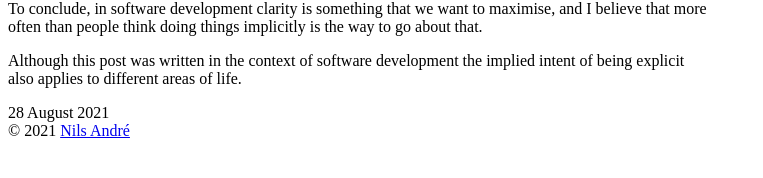
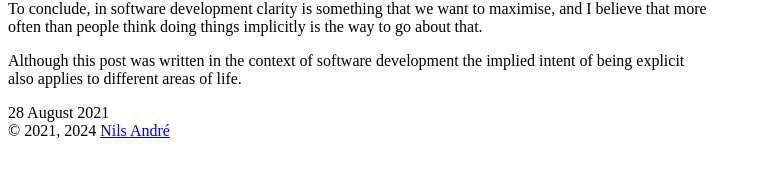
Before and after one commit to NilsIrl/www.nilsand.re, a Jekyll site: the page built from _posts/2021-08-28-implicit-explicit.md, in a window 1280 px wide. Shown: the part 591-769 px from the top of the page, without its empty margins (0-763 px from the left). Built offline with Jekyll 4.4.1, drawn with Linux system fonts in a browser that asks for light colours.

```diff
--- a/_layouts/default.html
+++ b/_layouts/default.html
@@ -18,7 +18,7 @@
       {{ content }}
     </main>
     <footer>
-      &copy; 2021 <a href="https://www.nilsand.re/">Nils André</a>
+      &copy; 2021, 2024 <a href="https://www.nilsand.re/">Nils André</a>
     </footer>
   </body>
 </html>
--- a/index.html
+++ b/index.html
@@ -13,6 +13,8 @@ title: Homepage
 </address>
 <h2>Notable projects</h2>
 <ul>
+  <li><a href="https://github.com/NilsIrl/dockerc/">dockerc: docker image
+      to static executable "compiler"</a></li>
   <li><a href="https://github.com/NilsIrl/MozWire/">Mozwire: unofficial
       configuration manager for MozillaVPN</a></li>
   <li><a href="https://github.com/NilsIrl/pass-fxa/">pass-fxa: Use Firefox's
```
